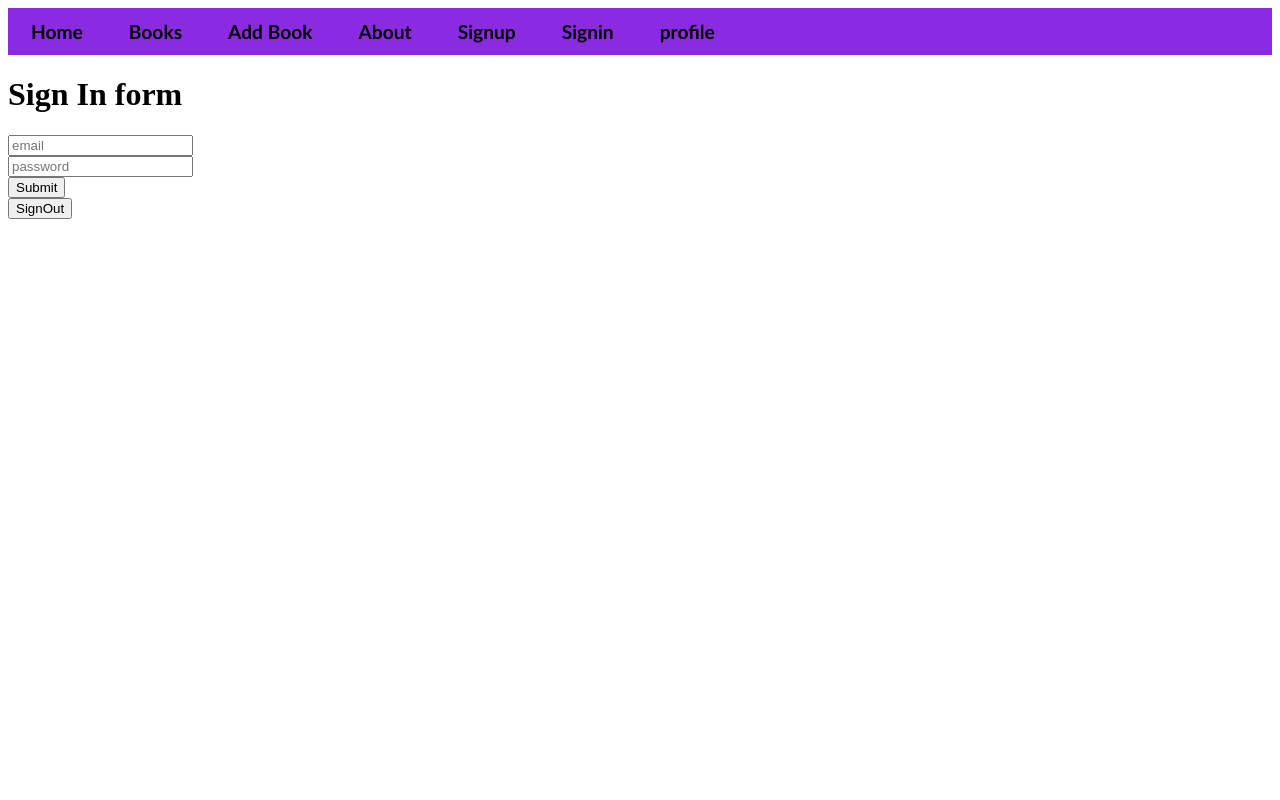
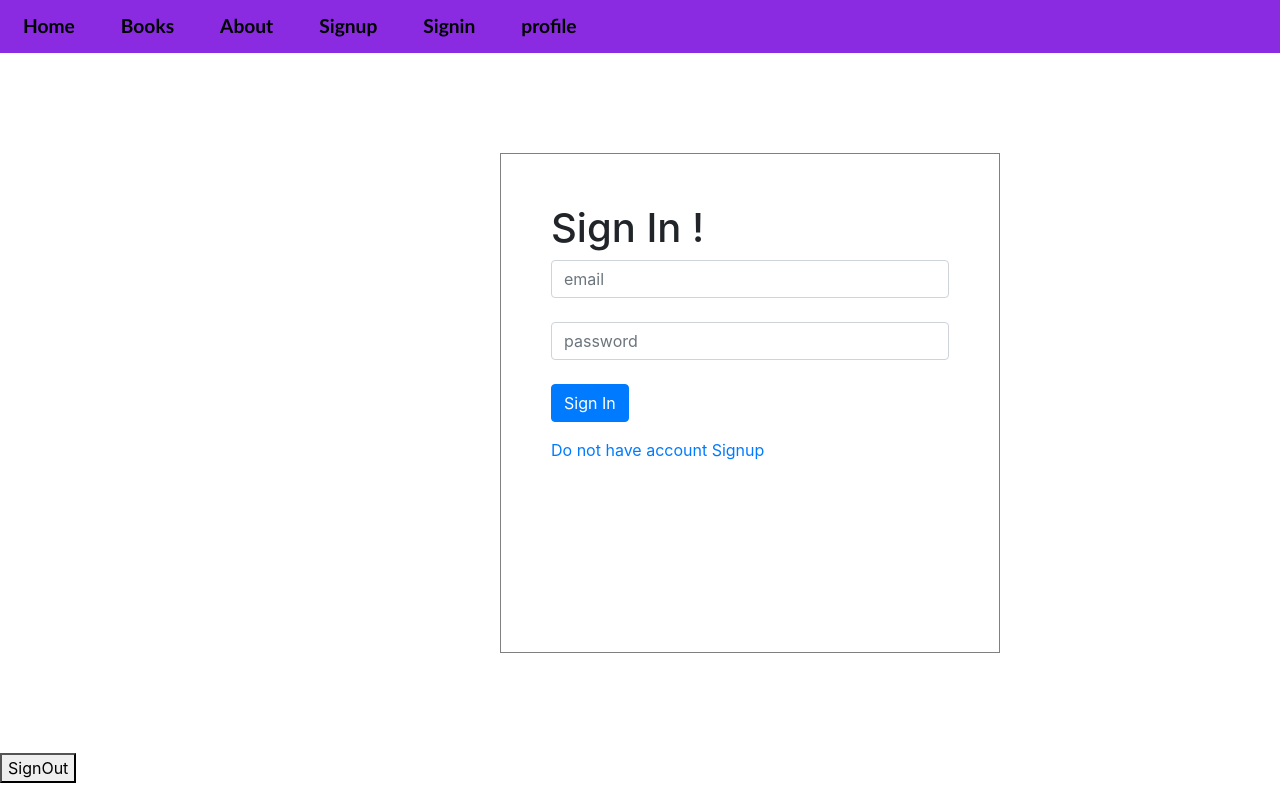
Before and after one commit to Zainab-Omar/books-frontend, a React (Create React App) app: page /signin in a window 1280 px wide. Built offline with nearby package versions, Linux system fonts and the light colour scheme.

Commit message:
add bootstrap form to my signin component

```diff
--- a/src/App.css
+++ b/src/App.css
@@ -5,7 +5,7 @@
 
 /* home page style */
 .home-page{
-  background-image: url(./book.jpg);
+  /* background-image: url(./book.jpg); */
   background-position: center;
   background-color: #cccccc;
   height: 92vh;
@@ -141,7 +141,7 @@
   background-color: #45a049;
 }
 
-/*
+
 .book-name{
   padding-top: 10px;
   padding-bottom: 10px;
@@ -149,7 +149,20 @@
   overflow-wrap: break-word;
   font-weight: bold;
   color: #0c3d59;
-} */
+}
+
+.signin-form{
+  border: 1px solid rgb(128, 128, 128);
+  text-align:left;
+  /* background-color: rgb(127, 236, 255); */
+  width: 500px;
+  height: 500px;
+  padding: 50px;
+  margin-top: 100px;
+  margin-right: 500px;
+  margin-left: 500px;
+  margin-bottom: 100px;
+}
 
 /* navbar styling */
 
--- a/src/components/NavBar.js
+++ b/src/components/NavBar.js
@@ -6,7 +6,6 @@ const NavBar = () => {
     <div style={{ background: 'blueviolet', paddingTop: '12px', paddingBottom: '12px' }}>
         <NavLink to="/" style={link} className="navbar-link">Home</NavLink>
         <NavLink to="/books" style={link} className="navbar-link">Books</NavLink>
-        <NavLink to="/add/book" style={link} className="navbar-link">Add Book</NavLink>
         <NavLink to="/about" style={link} className="navbar-link">About</NavLink>
         <NavLink to="/signup" style={link} className="navbar-link">Signup</NavLink>
         <NavLink to="/signin" style={link} className="navbar-link">Signin</NavLink>
--- a/src/components/Profile.js
+++ b/src/components/Profile.js
@@ -32,7 +32,7 @@ const Profile = ({users, deleteBook})  => {
         }
         else return null
     }
-    else return <Redirect to="/signin" />
+    else return <Redirect to="/" />
 }
 
 const mapStateToProps = state => {
--- a/src/components/Signin.js
+++ b/src/components/Signin.js
@@ -1,8 +1,8 @@
 import React from 'react'
 import {connect} from 'react-redux'
 import {userSignin} from '../actions/userSignin'
-// import { Redirect } from "react-router";
-
+import { FormControl, FormGroup } from 'react-bootstrap';
+import { Link } from 'react-router-dom'
 class Signin extends React.Component {
     state = {
         email: '',
@@ -30,19 +30,27 @@ class Signin extends React.Component {
 
     render(){
         return(
+            <div className="signin-form">
+                <h1>Sign In !</h1>
             <form onSubmit={this.handleSubmit}>
-                <h1>Sign In form</h1>
+                <FormGroup>
 
-                <input type="text" name="email" placeholder="email" value={this.state.email} onChange={this.handleChange} />
+                <FormControl input type="text" name="email" placeholder="email" value={this.state.email} onChange={this.handleChange} />
                 <br />
 
-                <input type="password" name="password" placeholder="password" value={this.state.password} onChange={this.handleChange} />
+                <FormControl input type="password" name="password" placeholder="password" value={this.state.password} onChange={this.handleChange} />
                 <br />
 
-                <input type="submit" />
+                <button className="btn btn-primary" type="submit">Sign In</button>
+                </FormGroup>
+
+             <Link to="/signup">
+             <p>Do not have account Signup</p>
+            </Link>
+            </form>
+            </div>
 
 
-            </form>
         )
     }
 }
--- a/src/index.js
+++ b/src/index.js
@@ -3,9 +3,9 @@ import ReactDOM from 'react-dom';
 import {createStore, applyMiddleware, compose} from 'redux'
 import thunk from 'redux-thunk'
 import { Provider } from 'react-redux'
-// import {BrowserRouter as Router} from 'react-router-dom'
 import rootReducer from './reducers/manageReducers'
 import App from './App';
+import 'bootstrap/dist/css/bootstrap.css';
 
 
 const composeEnhancers = window.__REDUX_DEVTOOLS_EXTENSION_COMPOSE__ || compose;
```
Also changed, not shown: src/components/Home.js (line endings or trailing spaces).
